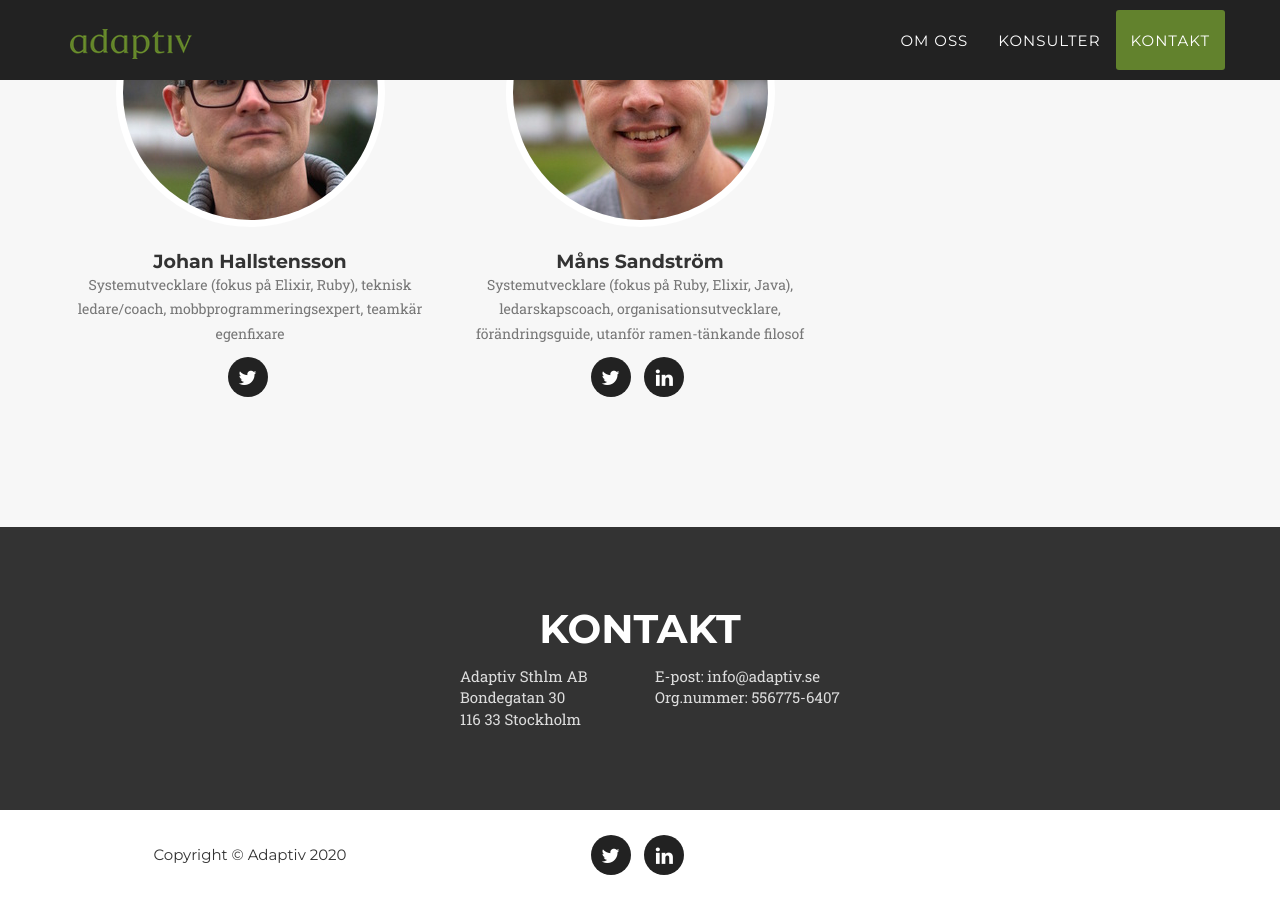
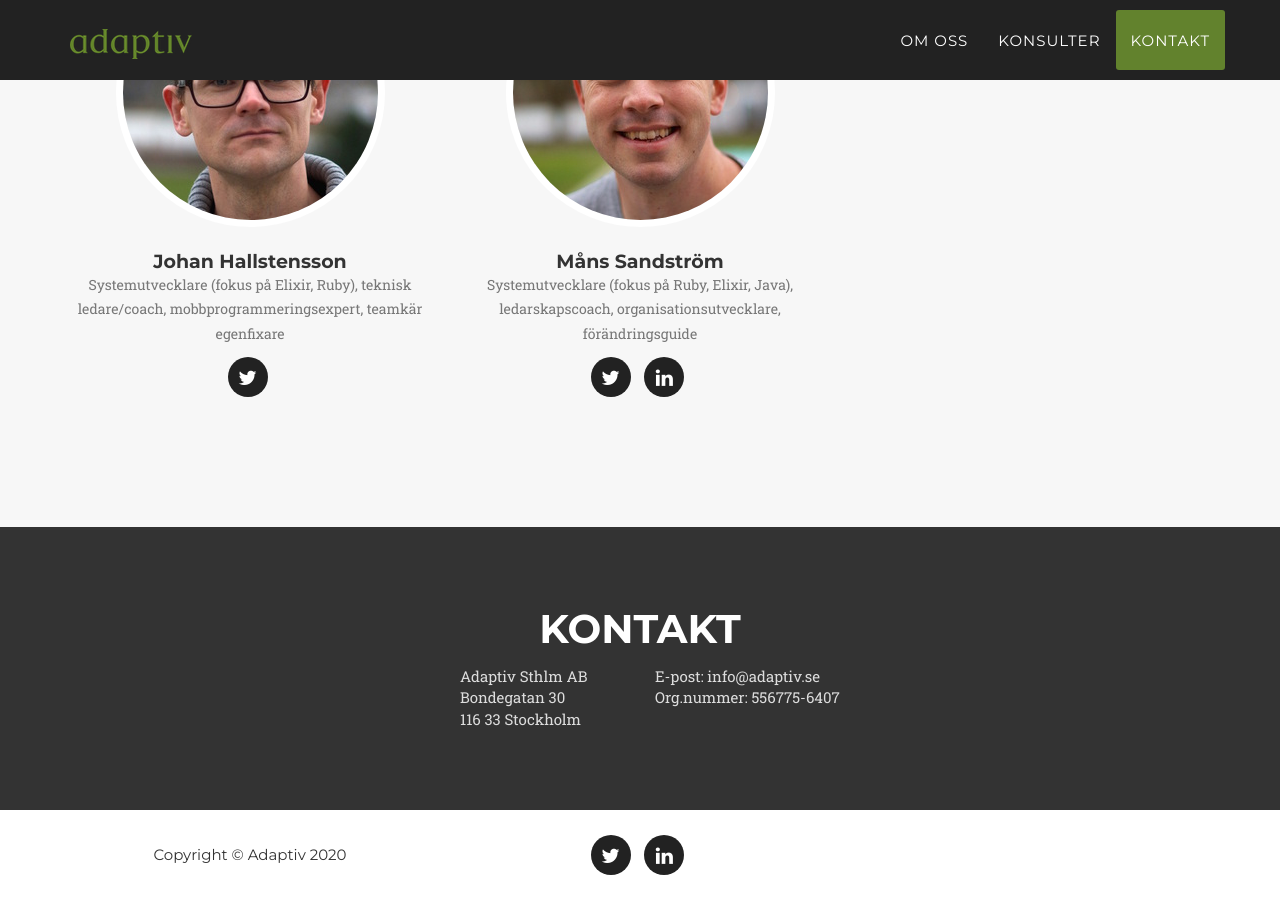
Before and after one commit to adaptiv/adaptiv_agency, a Jekyll site: the page built from index.html, in a window 1280 px wide and 900 px high, scrolled down 1883 px. Built offline with Jekyll 4.4.1, drawn with Linux system fonts in a browser that asks for light colours; some web fonts are replaced.

Commit message:
Removed humoristic label

```diff
--- a/_config.yml
+++ b/_config.yml
@@ -43,7 +43,7 @@ people:
 
 - name: Måns Sandström
   pic: 5
-  about: Systemutvecklare (fokus på Ruby, Elixir, Java), ledarskapscoach, organisationsutvecklare, förändringsguide, utanför ramen-tänkande filosof
+  about: Systemutvecklare (fokus på Ruby, Elixir, Java), ledarskapscoach, organisationsutvecklare, förändringsguide
   social:
   - title: twitter
     url: http://twitter.com/manssandstrom
```
